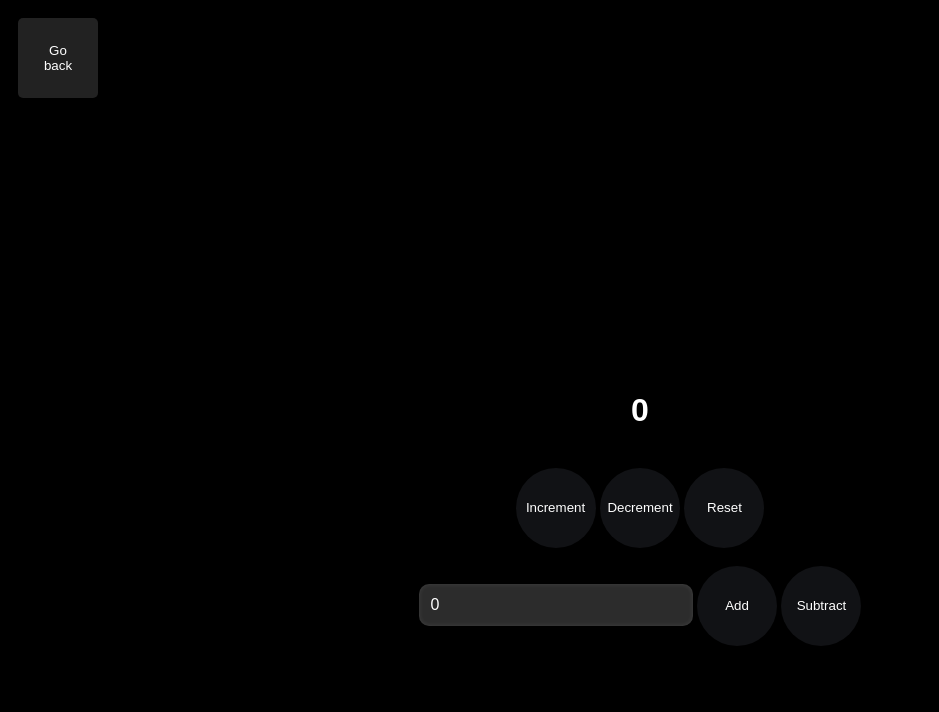
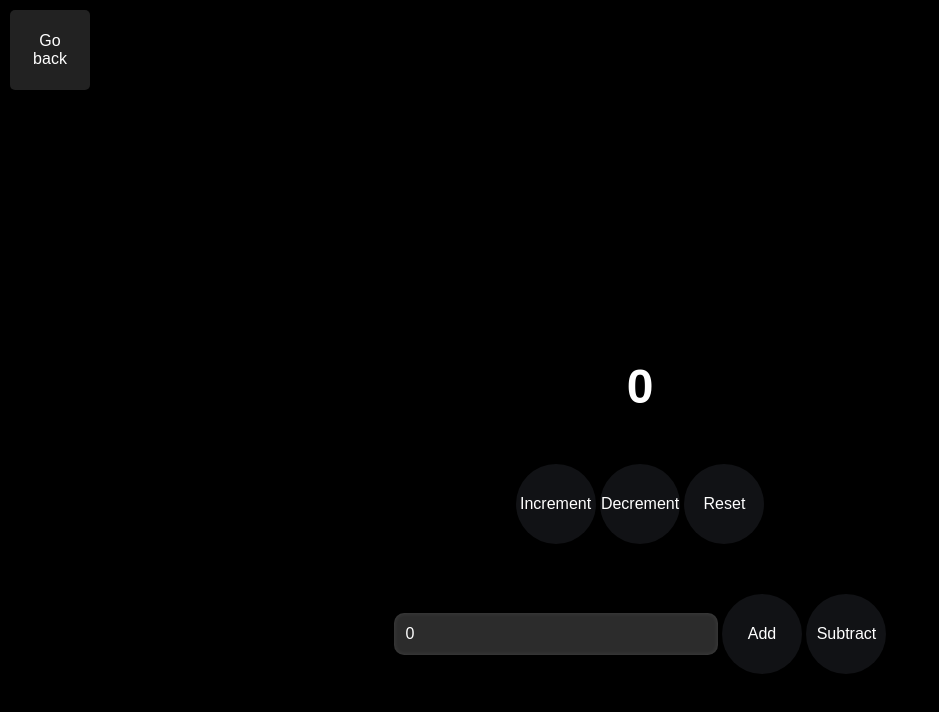
Before and after one commit to AdarshDev9349/React-Projects, a React (Vite) app: page /counter in a window 1280 px wide. Shown: the top 712 px of the page, without its empty margins (0-939 px from the left). Built offline with nearby package versions, Linux system fonts and the light colour scheme.

Commit message:
Initial commit

```diff
--- a/src/App.css
+++ b/src/App.css
@@ -1,37 +1,45 @@
-.counter{
+body {
+  background-color: #000000;
+  color: white;
+  font-family: Arial, sans-serif;
+  margin: 0;
+  padding: 0;
+  box-sizing: border-box;
+}
+
+.counter {
   display: flex;
   justify-content: center;
   align-items: center;
-  height: 100vh;
+  min-height: 100vh;
   flex-direction: column;
-}
-.counter h1{
-  font-size: 2rem;
-}
-body{
-  background-color: #000000;
-  color: white;
-  font-family: Arial, sans-serif;
+  gap: 1rem;
+  padding: 1rem;
+  text-align: center;
 }
 
- button{
+.counter h1 {
+  font-size: 3rem;
+  margin: 0;
+}
 
+button {
+  display: inline-flex;
   justify-content: center;
   align-items: center;
   border: none;
-  border-radius:100%;
-
-  width: 80px;
-  height: 80px;
+  border-radius: 50%;
+  width: 15vw;
+  max-width: 80px;
+  min-width: 50px;
+  aspect-ratio: 1 / 1;
   background: #111215;
-
   color: #fff;
   overflow: hidden;
-
+  font-size: 1rem;
+  cursor: pointer;
+  transition: all 0.2s ease;
 }
-
-
-
 
 button:active {
   transform: scale(0.97);
@@ -43,8 +51,8 @@ input[type="text"] {
   border: none;
   border-radius: 10px;
   outline: none;
-  width: 250px;
-  margin-bottom: 1rem;
+  width: 80vw;
+  max-width: 300px;
   font-size: 1rem;
   background-color: #2c2c2c;
   color: white;
```
